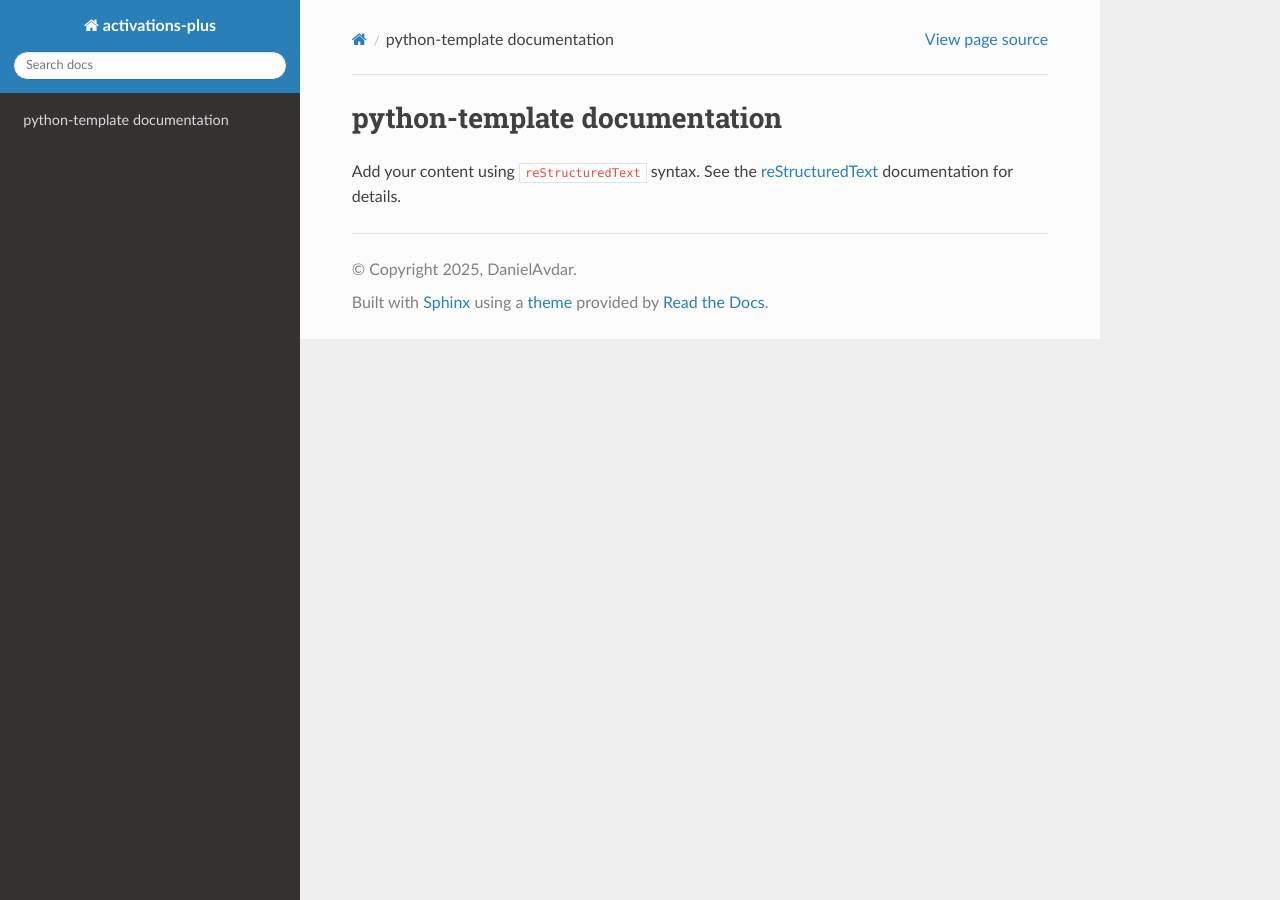
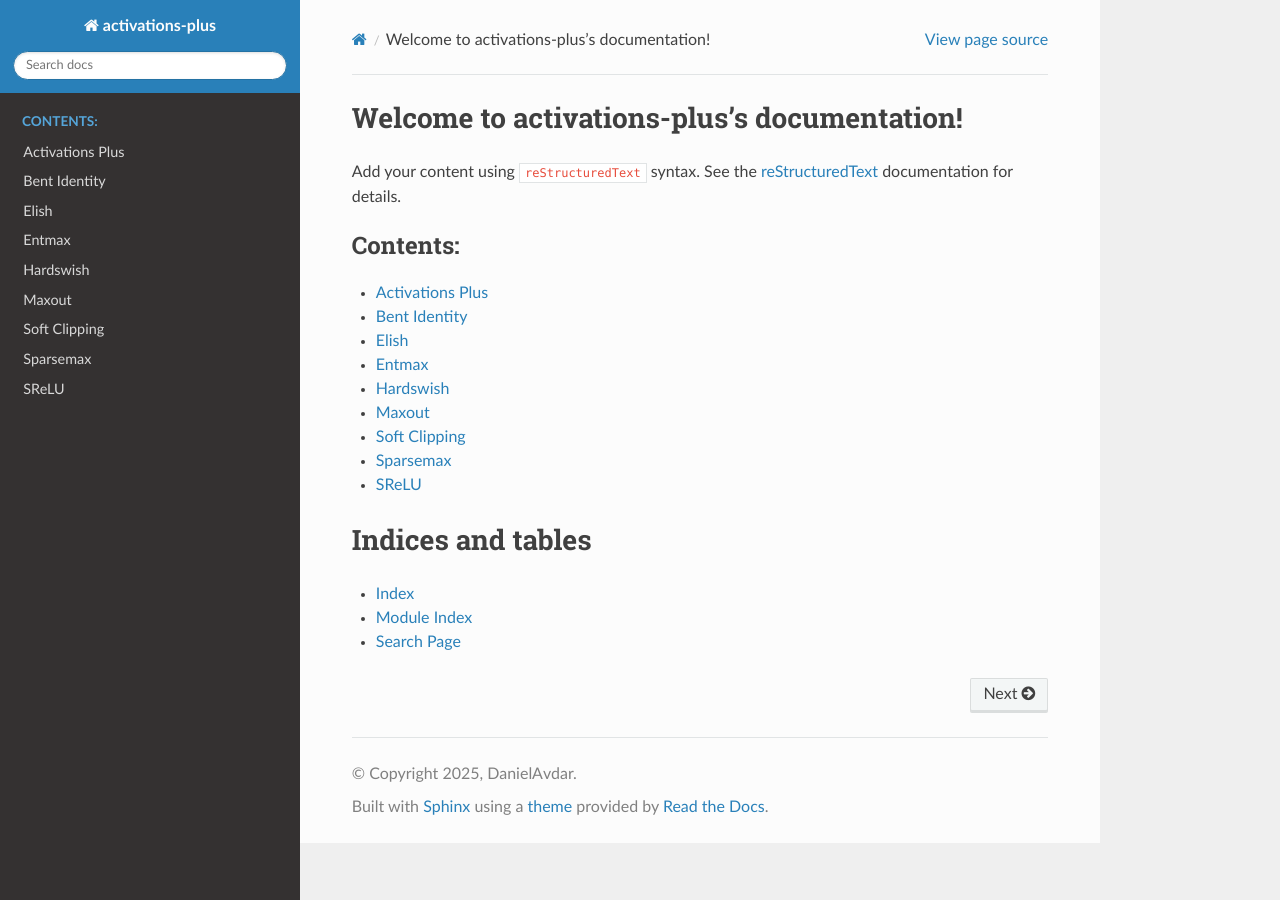
Before and after one commit to DanielAvdar/activations-plus, a Sphinx documentation site: the page built from docs/source/index.rst, in a window 1280 px wide. Built offline with Sphinx 7.4.7 and the Read the Docs theme 3.1.0, drawn with Linux system fonts in a browser that asks for light colours.

Commit message:
Add documentation for activation functions in Activations Plus
Introduced detailed documentation files for individual activation functions, including Bent Identity, ELiSH, Entmax, Hardswish, Maxout, Soft Clipping, Sparsemax, and SReLU. Updated the index and added an introduction to describe the purpose and contents of the package, enhancing usability and clarity for users.

Signed-off-by: DanielAvdar <66269169+DanielAvdar@users.noreply.github.com>

```diff
--- a/docs/source/index.rst
+++ b/docs/source/index.rst
@@ -3,14 +3,30 @@
    You can adapt this file completely to your liking, but it should at least
    contain the root `toctree` directive.
 
-python-template documentation
-=============================
+Welcome to activations-plus's documentation!
+============================================
 
 Add your content using ``reStructuredText`` syntax. See the
 `reStructuredText <https://www.sphinx-doc.org/en/master/usage/restructuredtext/index.html>`_
 documentation for details.
 
-
 .. toctree::
    :maxdepth: 2
    :caption: Contents:
+
+   introduction
+   activations/bent_identity
+   activations/elish
+   activations/entmax
+   activations/hardswish
+   activations/maxout
+   activations/soft_clipping
+   activations/sparsemax
+   activations/srelu
+
+Indices and tables
+==================
+
+* :ref:`genindex`
+* :ref:`modindex`
+* :ref:`search`
--- /dev/null
+++ b/docs/source/introduction.rst
@@ -0,0 +1,17 @@
+Activations Plus
+================
+
+Activations Plus is a Python package designed to provide a collection of advanced activation functions for machine learning and deep learning models. These activation functions are implemented to enhance the performance of neural networks by addressing specific challenges such as sparsity, non-linearity, and gradient flow.
+
+The package includes a variety of activation functions, such as:
+
+- Bent Identity
+- ELiSH (Exponential Linear Squared Hyperbolic)
+- Entmax
+- HardSwish
+- Maxout
+- Soft Clipping
+- Sparsemax
+- SReLU (S-shaped Rectified Linear Unit)
+
+Each activation function is implemented with efficiency and flexibility in mind, making it easy to integrate into existing machine learning pipelines. Whether you're working on classification, regression, or other tasks, Activations Plus provides tools to experiment with and optimize your models.
```
Also changed, not shown: docs/source/activations/bent_identity.rst (added, +7 -0 lines), docs/source/activations/elish.rst (added, +7 -0 lines), docs/source/activations/entmax.rst (added, +7 -0 lines), docs/source/activations/hardswish.rst (added, +7 -0 lines), docs/source/activations/maxout.rst (added, +7 -0 lines), docs/source/activations/soft_clipping.rst (added, +7 -0 lines), docs/source/activations/sparsemax.rst (added, +7 -0 lines), docs/source/activations/srelu.rst (added, +7 -0 lines).
